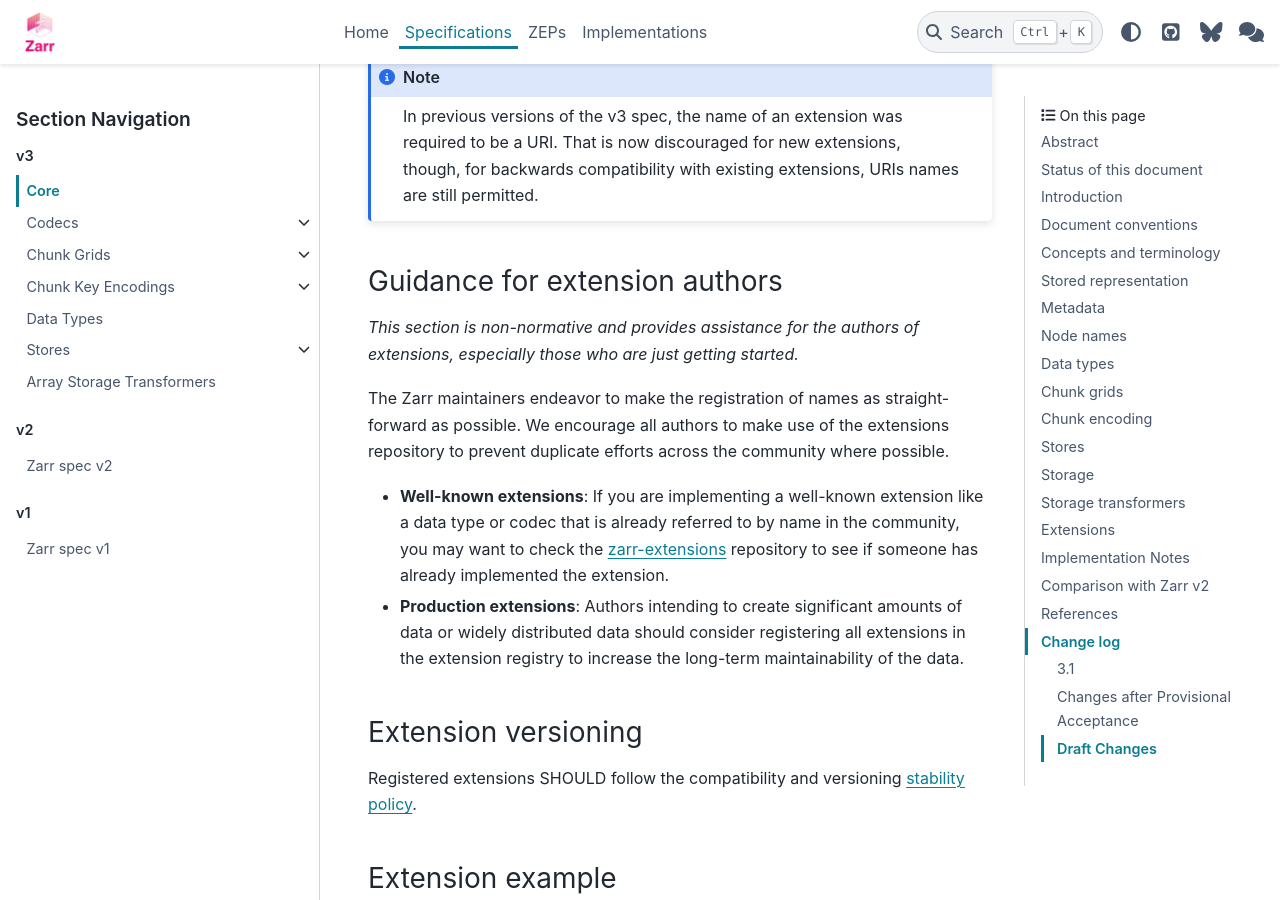
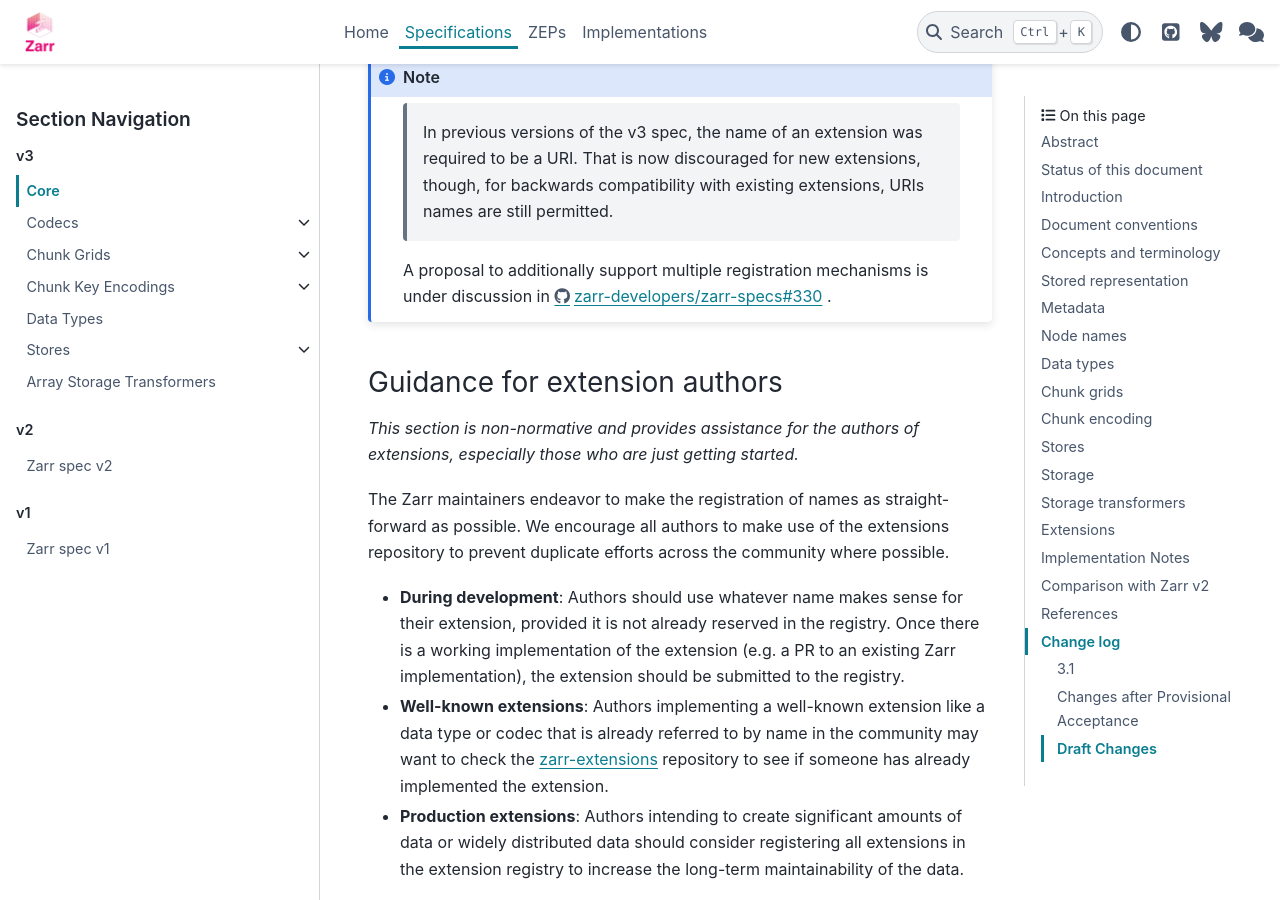
Before and after one commit to zarr-developers/zarr-specs, a Sphinx documentation site: the page built from docs/v3/core/index.rst, in a window 1280 px wide and 900 px high, scrolled down 36128 px. Built offline with Sphinx 7.4.7 and the PyData theme 0.15.4, drawn with Linux system fonts in a browser that asks for light colours.

Commit message:
Add feedback from ZSC

```diff
--- a/docs/v3/core/index.rst
+++ b/docs/v3/core/index.rst
@@ -1593,6 +1593,9 @@ by only lower case letters a-z, numerals 0-9, underscores, dots and dashes.
    backwards compatibility with existing extensions, URIs names are still
    permitted.
 
+  A proposal to additionally support multiple registration mechanisms is under
+  discussion in https://github.com/zarr-developers/zarr-specs/pull/330 .
+
 .. _extension-guidance:
 
 Guidance for extension authors
@@ -1605,9 +1608,14 @@ The Zarr maintainers endeavor to make the registration of names as
 straight-forward as possible. We encourage all authors to make use of the extensions
 repository to prevent duplicate efforts across the community where possible.
 
-* **Well-known extensions**: If you are implementing a well-known extension
+* **During development**: Authors should use whatever name makes sense
+  for their extension, provided it is not already reserved in the registry.
+  Once there is a working implementation of the extension (e.g. a PR to an
+  existing Zarr implementation), the extension should be submitted to the registry.
+
+* **Well-known extensions**: Authors implementing a well-known extension
   like a data type or codec that is already referred to by name in the
-  community, you may want to check the `zarr-extensions`_ repository to see if
+  community may want to check the `zarr-extensions`_ repository to see if
   someone has already implemented the extension.
 
 * **Production extensions**: Authors intending to create significant amounts of
```
